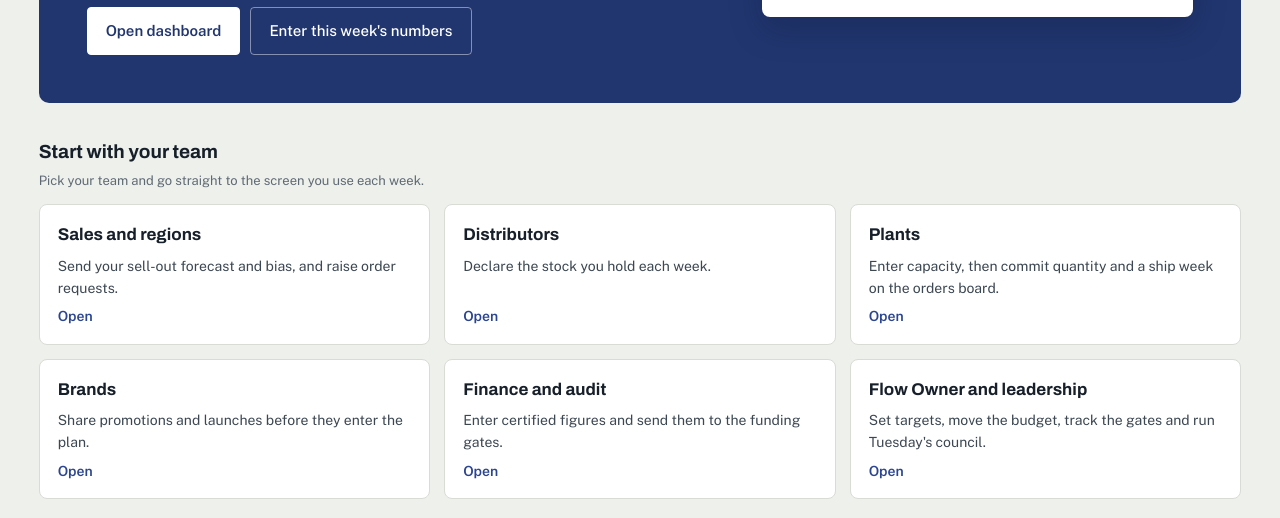
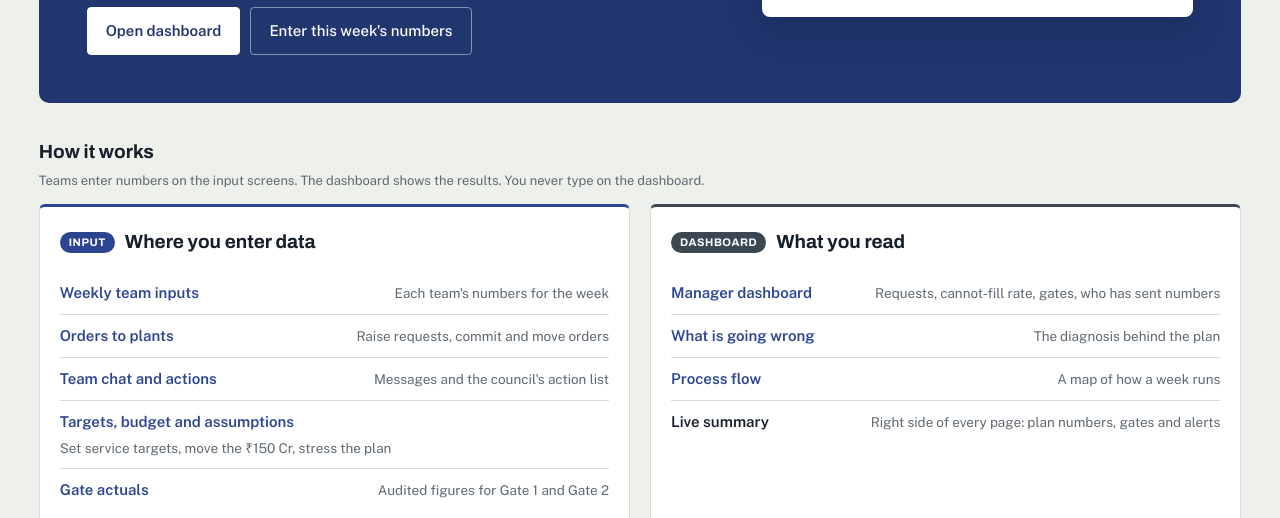
Before and after one commit to TactualCoder24/drishti, a plain HTML site: page index.html in a window 1280 px wide. Shown: the part 426-944 px from the top of the page. Drawn offline with nearby package versions, Linux system fonts and the light colour scheme.

Commit message:
Label every page as Input, Dashboard or Guide
- Banner at the top of each page says whether you type here (Input),
  only read (Dashboard) or follow a map (Guide), with a one-line hint.
- Step bar shows an Input/View tag under each step.
- Landing gets a "How it works" block listing the input screens and the
  dashboard screens; "Open dashboard" now opens the Manager dashboard.
- Live summary panel is tagged Read-only.
- Update README.

Co-Authored-By: Claude Sonnet 5.5 <noreply@anthropic.com>

```diff
--- a/index.html
+++ b/index.html
@@ -326,6 +326,25 @@ a.fn:hover{background:var(--neel-soft)}
 .fcol{display:flex;flex-direction:column;align-items:center}
 .flab{font-size:12px;font-weight:700;color:var(--neel);margin-top:4px}
 @media (max-width:600px){.fsplit{grid-template-columns:minmax(0,1fr)}.hb{grid-template-columns:90px minmax(0,1fr) 30px}}
+/* Input vs dashboard: every page says whether you type here or only read */
+.kd{display:inline-block;font-style:normal;font-size:11px;font-weight:700;letter-spacing:.05em;text-transform:uppercase;padding:2px 9px;border-radius:999px;white-space:nowrap;background:var(--neel);color:#fff;flex:none}
+.kd.out{background:var(--ink2)}
+.kd.guide{background:var(--mute)}
+.kindbar{display:flex;align-items:center;gap:12px;padding:10px 14px;border-radius:8px;margin-bottom:16px;font-size:14px;line-height:1.45;background:var(--neel-soft);border-left:3px solid var(--neel)}
+.kindbar.out{background:var(--sunk);border-left-color:var(--ink2)}
+.kindbar.guide{background:var(--sunk);border-left-color:var(--mute)}
+.step .sl{display:flex;flex-direction:column;align-items:flex-start;gap:3px}
+.step .kd{font-size:10px;padding:1px 7px}
+.live .kd{background:rgba(255,255,255,.18);color:#fff;font-size:10px;padding:1px 8px;margin-left:6px;vertical-align:middle}
+.howp.in{border-top:3px solid var(--neel)}
+.howp.out{border-top:3px solid var(--ink2)}
+.howp h2{display:flex;align-items:center;gap:10px}
+.howl{list-style:none;margin:0;padding:0}
+.howl li{display:flex;justify-content:space-between;align-items:baseline;gap:4px 14px;flex-wrap:wrap;padding:9px 0;border-bottom:1px solid var(--rule)}
+.howl li:last-child{border-bottom:none}
+.howl a{font-weight:600;color:var(--neel);text-decoration:none}
+.howl a:hover{text-decoration:underline}
+.howl span{color:var(--mute);font-size:13.5px}
 /* Phones: 16px fields stop iOS zoom-on-focus, 40-44px targets, two-up KPIs, swipeable board, tighter blocks */
 .hit{touch-action:pan-y}
 @media (max-width:820px){
@@ -404,6 +423,8 @@ a.fn:hover{background:var(--neel-soft)}
         <button id="resetNo" type="button">Keep my changes</button>
       </div>
 
+      <div class="kindbar" id="kindBar" hidden></div>
+
       <!-- LANDING (overview) -->
       <section class="view" id="v-overview">
         <div class="landbar"><div class="brand"><b>DRISHTI</b><span>ACPL supply chain programme</span></div><a class="btn js-dash" href="#diagnosis">Open dashboard</a></div>
@@ -424,6 +445,28 @@ a.fn:hover{background:var(--neel-soft)}
           </div>
         </div>
 
+        <div class="sec-h"><h2>How it works</h2><p class="note">Teams enter numbers on the input screens. The dashboard shows the results. You never type on the dashboard.</p></div>
+        <div class="grid g2">
+          <div class="panel howp in">
+            <header><h2><span class="kd in">Input</span>Where you enter data</h2></header>
+            <ul class="howl">
+              <li><a href="#inputs">Weekly team inputs</a><span>Each team's numbers for the week</span></li>
+              <li><a href="#orders">Orders to plants</a><span>Raise requests, commit and move orders</span></li>
+              <li><a href="#council">Team chat and actions</a><span>Messages and the council's action list</span></li>
+              <li><a href="#service">Targets, budget and assumptions</a><span>Set service targets, move the ₹150 Cr, stress the plan</span></li>
+              <li><a href="#gates">Gate actuals</a><span>Audited figures for Gate 1 and Gate 2</span></li>
+            </ul>
+          </div>
+          <div class="panel howp out">
+            <header><h2><span class="kd out">Dashboard</span>What you read</h2></header>
+            <ul class="howl">
+              <li><a href="#manager">Manager dashboard</a><span>Requests, cannot-fill rate, gates, who has sent numbers</span></li>
+              <li><a href="#diagnosis">What is going wrong</a><span>The diagnosis behind the plan</span></li>
+              <li><a href="#flow">Process flow</a><span>A map of how a week runs</span></li>
+              <li><b>Live summary</b><span>Right side of every page: plan numbers, gates and alerts</span></li>
+            </ul>
+          </div>
+        </div>
         <div class="sec-h"><h2>Start with your team</h2><p class="note">Pick your team and go straight to the screen you use each week.</p></div>
         <div class="roles" id="roles"></div>
         <div style="height:22px"></div>
@@ -1136,16 +1179,29 @@ const DASH=VIEWS.filter(v=>v[0]!=="overview");
 const GROUPS=[["Plan",["diagnosis","service","opmodel","invest","returns","gates"]],["Weekly run",["inputs","orders","council"]]];
 const TABS=[["Plan","diagnosis"],["Weekly run","inputs"],["Manager dashboard","manager"],["Process flow","flow"]];
 const VN=Object.fromEntries(VIEWS);
+const KIND={
+ diagnosis:["out","Dashboard","Read-only.","Explains what is going wrong. There is nothing to enter here."],
+ service:["in","Input","Set targets.","Move the sliders to set each segment's fill target. Cost and payback update live."],
+ opmodel:["in","Input","Try the rules.","Change supply and quarter-end skew to see how allocation and distributor orders react."],
+ invest:["in","Input","Set the budget.","Change amounts and switch options on or off. Tranche limits are checked as you type."],
+ returns:["in","Input","Set assumptions.","Change the assumptions to stress the plan. Return and payback update live."],
+ gates:["in","Input","Enter actuals.","Type audited actuals for each gate. Blank fields use the plan."],
+ inputs:["in","Input","Weekly numbers.","Each team enters its numbers for the week, then saves."],
+ orders:["in","Input","Requests and orders.","Raise a request, or commit and move orders along."],
+ council:["in","Input","Messages and actions.","Post to a channel and add actions for the council."],
+ manager:["out","Dashboard","Read-only.","Everything here is calculated from what teams entered. There is nothing to type."],
+ flow:["guide","Guide","How a week runs.","A map of the weekly process. Click a box to open that screen."]
+};
 function tabOf(v){const g=GROUPS.find(([,ids])=>ids.includes(v));return g?g[0]:(TABS.find(t=>t[1]===v)||TABS[0])[0];}
 function renderNav(){
  document.body.classList.toggle("landing",S.view==="overview");
- const last=DASH.some(v=>v[0]===S.last)?S.last:"diagnosis";
- document.querySelectorAll(".js-dash").forEach(a=>a.setAttribute("href","#"+last));
+ document.querySelectorAll(".js-dash").forEach(a=>a.setAttribute("href","#manager"));
  const tab=tabOf(S.view),g=GROUPS.find(([n])=>n===tab),at=g?g[1].indexOf(S.view):-1;
  $("abTabs").innerHTML=TABS.map(([n,to])=>`<a href="#${to}" ${tab===n?'aria-current="page"':""}>${n}</a>`).join("");
  $("abSteps").hidden=!g;
- $("abSteps").innerHTML=g?`<div class="steps">`+g[1].map((id,i)=>`<a class="step ${i<at?"done":""}" href="#${id}" ${i===at?'aria-current="step"':""}><i>${i+1}</i><span>${VN[id]}</span></a>`).join("")+`</div>`:"";
+ $("abSteps").innerHTML=g?`<div class="steps">`+g[1].map((id,i)=>`<a class="step ${i<at?"done":""}" href="#${id}" ${i===at?'aria-current="step"':""}><i>${i+1}</i><span class="sl">${VN[id]}<em class="kd ${KIND[id][0]}">${KIND[id][0]==="in"?"Input":"View"}</em></span></a>`).join("")+`</div>`:"";
  const sb=$("abSteps"),cur=sb.querySelector("[aria-current]");if(cur)sb.scrollLeft=cur.offsetLeft-(sb.clientWidth-cur.offsetWidth)/2;
+ const kd=KIND[S.view],kb=$("kindBar");kb.hidden=!kd;if(kd){kb.className="kindbar "+kd[0];kb.innerHTML=`<span class="kd ${kd[0]}">${kd[1]}</span><span><b>${kd[2]}</b> ${kd[3]}</span>`;}
  const wsv=["inputs","orders","council"].includes(S.view);$("wsWho").hidden=!wsv;
  VIEWS.forEach(([id])=>$("v-"+id).hidden=id!==S.view);
 }
@@ -1656,7 +1712,7 @@ function renderLive(){
  const L=attention().slice(0,3);
  const sys=["WMS","ERP","DMS","Sales DB"].map(n=>`<div title="Demo status"><b>${n}</b><i>Connected</i></div>`).join("");
  $("livePanel").innerHTML=`<div class="lv-tiles"><div><span>Today</span><b>${today}</b></div><div><span>Fill plan</span><b>${f1(M.sv.nat)}%</b></div><div><span>Return</span><b>${pct(M.irr)}</b></div></div>
- <h3>Live plan summary</h3>
+ <h3>Live plan summary<span class="kd out">Read-only</span></h3>
  <div><div class="lv-row"><span>National fill</span><b>86% → ${f1(M.sv.nat)}%</b></div><div class="lv-row"><span>Network days</span><b>46 → ${f1(M.sv.natDays)}</b></div><div class="lv-row"><span>Money back</span><b>${M.pb?f1(M.pb)+" mo":">60 mo"}</b></div><div class="lv-row"><span>Spend by month 9</span><b>${cr(M.cs9)}</b></div><div class="lv-row"><span>Gate 1</span>${G.p1?chip("ok","Pass"):chip("no","Miss")}</div><div class="lv-row"><span>Gate 2</span>${G.p2?chip("ok","Pass"):chip("no","Miss")}</div><div class="lv-row"><span>Budget</span>${t1&&t2&&t3?chip("ok","Within limits"):chip("no","Over a limit")}</div></div>
  <h3>Notifications</h3>
  <div class="lv-att">${L.length?L.map(([t,s,v])=>`<a href="#${v}">${esc(t)}<small>${esc(s)}</small></a>`).join(""):`<div class="lv-note">All clear. Nothing needs attention.</div>`}<div class="lv-note">WMS, ERP, DMS and Sales DB synced<small>09:00</small></div></div>
```
Also changed, not shown: 1 other file.
